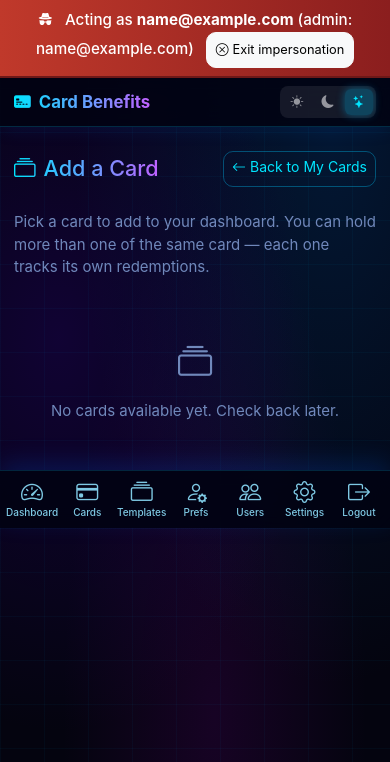
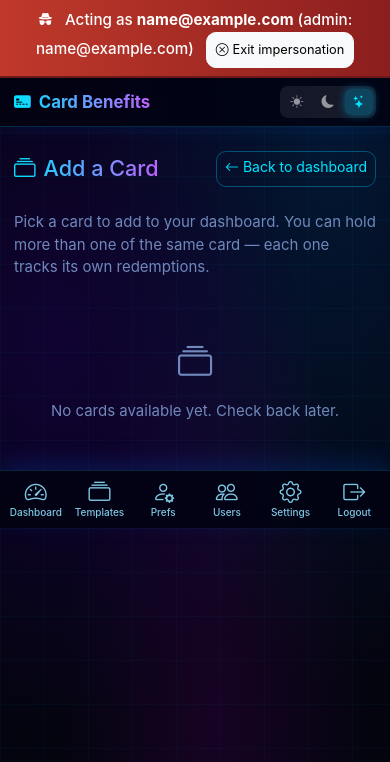
Before and after one commit to trentschroeder/card-benefits-tracker, a Flask app: page /add-card in a window 390 px wide. Shown: the top 762 px of the page. Run offline with Flask 3, Linux system fonts and the light colour scheme; the visitor is signed in with stand-in values (Sample User, id 1); data comes from the database, SQL or seed files in the repository; data that the repository does not hold is empty.

Commit message:
Remove the /cards list page
The Cards list is deprecated. Per-card management (share/rename/remove +
benefits) still lives on card_detail, reachable from the dashboard's
'Open card' link, so nothing managerial is lost. Inactive/removed cards
intentionally go dark (data preserved, just no UI).

- Deleted templates/cards/list.html and the Cards nav entries (desktop + mobile)
- cards_list route is now a redirect to the dashboard so old /cards bookmarks
  don't 404
- Repointed share/rename/remove/card_detail not-found redirects and the
  add-card / admin card-form back links to the dashboard

```diff
--- a/app.py
+++ b/app.py
@@ -1263,7 +1263,7 @@ def card_share(id):
     if not my_uc:
         db.close()
         flash('You can only share a card that is on your own dashboard.', 'danger')
-        return redirect(url_for('cards_list'))
+        return redirect(url_for('dashboard'))
 
     invitee = db.execute('SELECT id, email FROM users WHERE email = ?', (raw_email,)).fetchone()
     if not invitee:
@@ -1429,7 +1429,7 @@ def user_card_rename(id):
     if not row:
         db.close()
         flash('Card not found.', 'danger')
-        return redirect(url_for('cards_list'))
+        return redirect(url_for('dashboard'))
     db.execute('UPDATE user_cards SET nickname = ? WHERE id = ?', (nickname, id))
     db.commit()
     db.close()
@@ -1453,46 +1453,21 @@ def card_remove(id):
     if not row:
         db.close()
         flash('Card not found on your dashboard.', 'danger')
-        return redirect(url_for('cards_list'))
+        return redirect(url_for('dashboard'))
     db.execute('UPDATE user_cards SET active = 0 WHERE id = ?', (row['id'],))
     db.commit()
     db.close()
     flash(f'"{row["label"]}" removed from your dashboard.', 'success')
-    return redirect(url_for('cards_list'))
+    return redirect(url_for('dashboard'))
 
 
 @app.route('/cards')
 @login_required
 def cards_list():
-    """List all of the current user's card instances (multi-instance friendly:
-    two of the same catalog card show as two rows)."""
-    db    = get_db()
-    rows  = db.execute('''
-        SELECT uc.id          AS user_card_id,
-               uc.nickname    AS nickname,
-               uc.active      AS uc_active,
-               c.id           AS card_id,
-               c.name         AS card_name,
-               c.active       AS card_active,
-               COUNT(b.id)    AS benefit_count
-        FROM user_cards uc
-        JOIN cards c ON c.id = uc.card_id
-        LEFT JOIN benefits b ON b.card_id = c.id AND b.active = 1
-        WHERE uc.user_id = ?
-        GROUP BY uc.id
-        ORDER BY uc.active DESC, c.active DESC, c.name, uc.id
-    ''', (g.user['id'],)).fetchall()
-    cards = [{
-        'id':            r['user_card_id'],
-        'card_id':       r['card_id'],
-        'name':          r['nickname'] or r['card_name'],
-        'card_name':     r['card_name'],
-        'nickname':      r['nickname'],
-        'active':        r['uc_active'] and r['card_active'],
-        'benefit_count': r['benefit_count'],
-    } for r in rows]
-    db.close()
-    return render_template('cards/list.html', cards=cards)
+    """Deprecated: the Cards list page was removed. Per-card management now
+    lives on card_detail, reached from the dashboard's "Open card" link. Kept
+    as a redirect so old bookmarks/links land on the dashboard instead of 404ing."""
+    return redirect(url_for('dashboard'))
 
 
 @app.route('/cards/new', methods=['GET', 'POST'])
@@ -1550,7 +1525,7 @@ def card_detail(id):
     if not row:
         db.close()
         flash('Card not found.', 'danger')
-        return redirect(url_for('cards_list'))
+        return redirect(url_for('dashboard'))
 
     raw_benefits = db.execute('''
         SELECT b.*, COALESCE(ub.active, 1) AS user_active
--- a/templates/add_card.html
+++ b/templates/add_card.html
@@ -4,8 +4,8 @@
 
 <div class="d-flex justify-content-between align-items-center mb-4">
   <h2 class="mb-0"><i class="bi bi-collection me-2"></i>Add a Card</h2>
-  <a href="{{ url_for('cards_list') }}" class="btn btn-outline-secondary btn-sm">
-    <i class="bi bi-arrow-left me-1"></i>Back to My Cards
+  <a href="{{ url_for('dashboard') }}" class="btn btn-outline-secondary btn-sm">
+    <i class="bi bi-arrow-left me-1"></i>Back to dashboard
   </a>
 </div>
 
--- a/templates/base.html
+++ b/templates/base.html
@@ -742,12 +742,6 @@
             <i class="bi bi-speedometer2 me-1"></i>Dashboard
           </a>
         </li>
-        <li class="nav-item">
-          <a class="nav-link {% if request.path.startswith('/cards') %}active{% endif %}"
-             href="{{ url_for('cards_list') }}">
-            <i class="bi bi-credit-card me-1"></i>Cards
-          </a>
-        </li>
         {% if g.user and g.user.is_admin %}
         <li class="nav-item">
           <a class="nav-link {% if request.path == '/card-templates' %}active{% endif %}"
@@ -813,11 +807,6 @@
      href="{{ url_for('dashboard') }}">
     <i class="bi bi-speedometer2"></i>
     <span>Dashboard</span>
-  </a>
-  <a class="tab-item {% if request.path.startswith('/cards') %}active{% endif %}"
-     href="{{ url_for('cards_list') }}">
-    <i class="bi bi-credit-card"></i>
-    <span>Cards</span>
   </a>
   {% if g.user and g.user.is_admin %}
   <a class="tab-item {% if request.path == '/card-templates' %}active{% endif %}"
--- a/templates/cards/form.html
+++ b/templates/cards/form.html
@@ -33,7 +33,7 @@
         </div>
         <div class="d-flex gap-2">
           <button class="btn btn-primary">Save</button>
-          <a href="{{ url_for('cards_list') }}" class="btn btn-outline-secondary">Cancel</a>
+          <a href="{{ url_for('dashboard') }}" class="btn btn-outline-secondary">Cancel</a>
         </div>
       </form>
     </div>
```
Also changed, not shown: templates/cards/list.html (deleted, +0 -54 lines).
